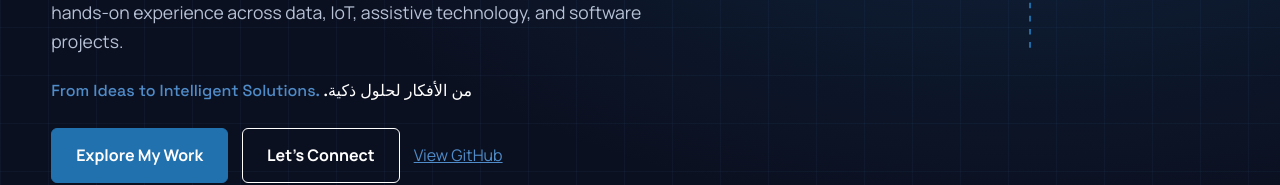
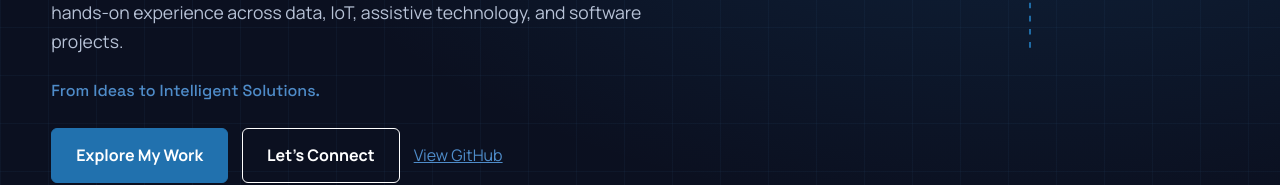
Before and after one commit to Maiven123/portfolio, a plain HTML site: page index.html in a window 1280 px wide. Shown: the part 501-686 px from the top of the page. Drawn offline with Linux system fonts and the light colour scheme.

Commit message:
Update portfolio code

```diff
--- a/index.html
+++ b/index.html
@@ -26,7 +26,7 @@
     <p class="label">DATA ENGINEERING & AI</p>
     <h1>Building Intelligent Solutions Through Data & AI.</h1>
     <p class="lead">Computer Science student building a path in Data Engineering & AI, with hands-on experience across data, IoT, assistive technology, and software projects.</p>
-    <p class="slogan">From Ideas to Intelligent Solutions. <span lang="ar" dir="rtl">من الأفكار لحلول ذكية.</span></p>
+    <p class="slogan">From Ideas to Intelligent Solutions.</p>
     <div class="btns"><a class="btn primary" href="#projects">Explore My Work</a><a class="btn ghost" href="#contact">Let's Connect</a><a class="link" href="#" data-ph="github">View GitHub</a></div>
   </div>
   <svg class="flow" viewBox="0 0 320 420" role="img" aria-label="Data flow: Data, Process, Intelligence, Solution">
```
